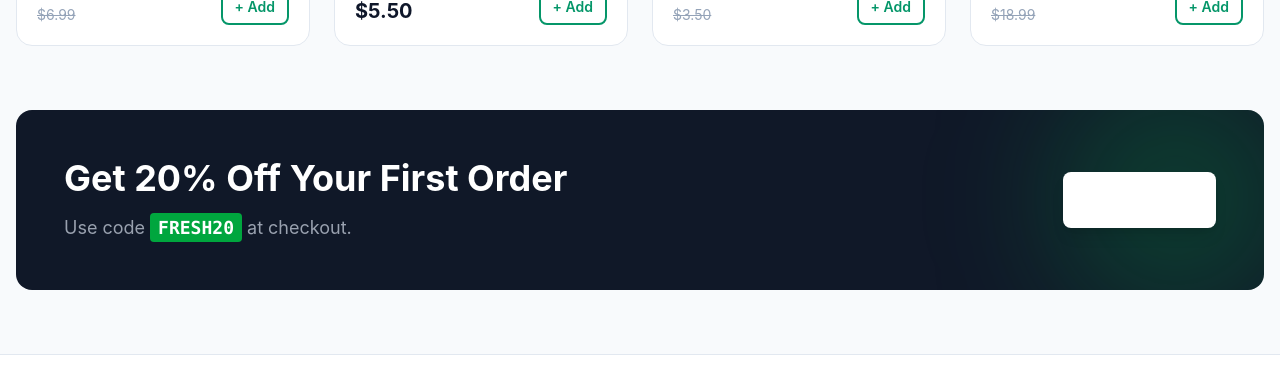
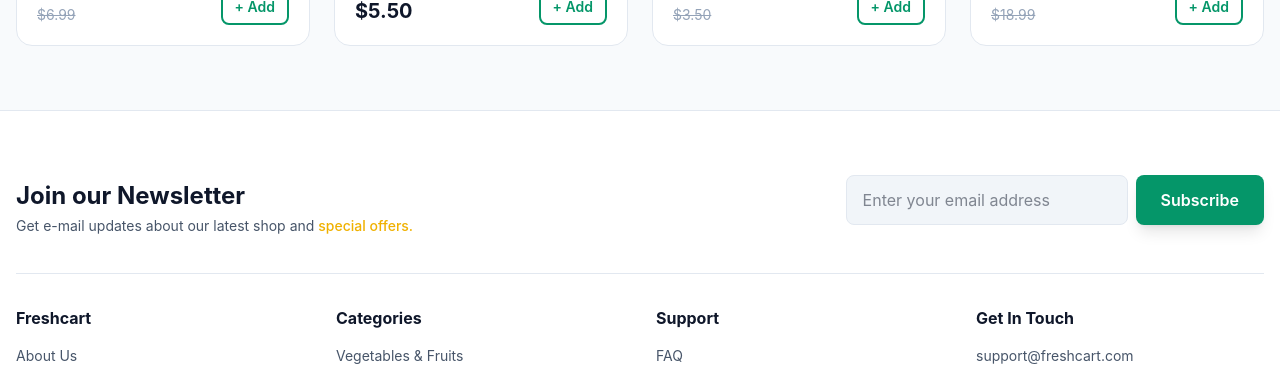
Before and after one commit to AlterWill/Freshcart, a React (Vite) app: page / in a window 1280 px wide. Shown: the part 1750-2126 px from the top of the page. Built offline with nearby package versions, Linux system fonts and the light colour scheme.

Commit message:
feat: remove promo banner from homepage

```diff
--- a/src/pages/HomePage.tsx
+++ b/src/pages/HomePage.tsx
@@ -94,18 +94,6 @@ const HomePage: React.FC = () => {
       </section>
 
       {/* Promo Banner */}
-      <section className="bg-gray-900 rounded-2xl p-12 relative overflow-hidden text-center md:text-left">
-         <div className="absolute top-0 right-0 -mt-10 -mr-10 w-64 h-64 bg-green-500/20 rounded-full blur-3xl"></div>
-         <div className="relative z-10 flex flex-col md:flex-row items-center justify-between gap-8">
-            <div className="space-y-4">
-              <h2 className="text-3xl md:text-4xl font-bold text-white">Get 20% Off Your First Order</h2>
-              <p className="text-gray-400 text-lg">Use code <span className="text-white font-mono font-bold bg-green-600 px-2 py-1 rounded">FRESH20</span> at checkout.</p>
-            </div>
-            <Link to="/shop">
-               <Button variant="primary" size="lg" className="bg-white text-green-900 hover:bg-gray-100 border-none">Shop Now</Button>
-            </Link>
-         </div>
-      </section>
     </div>
   );
 };
```
